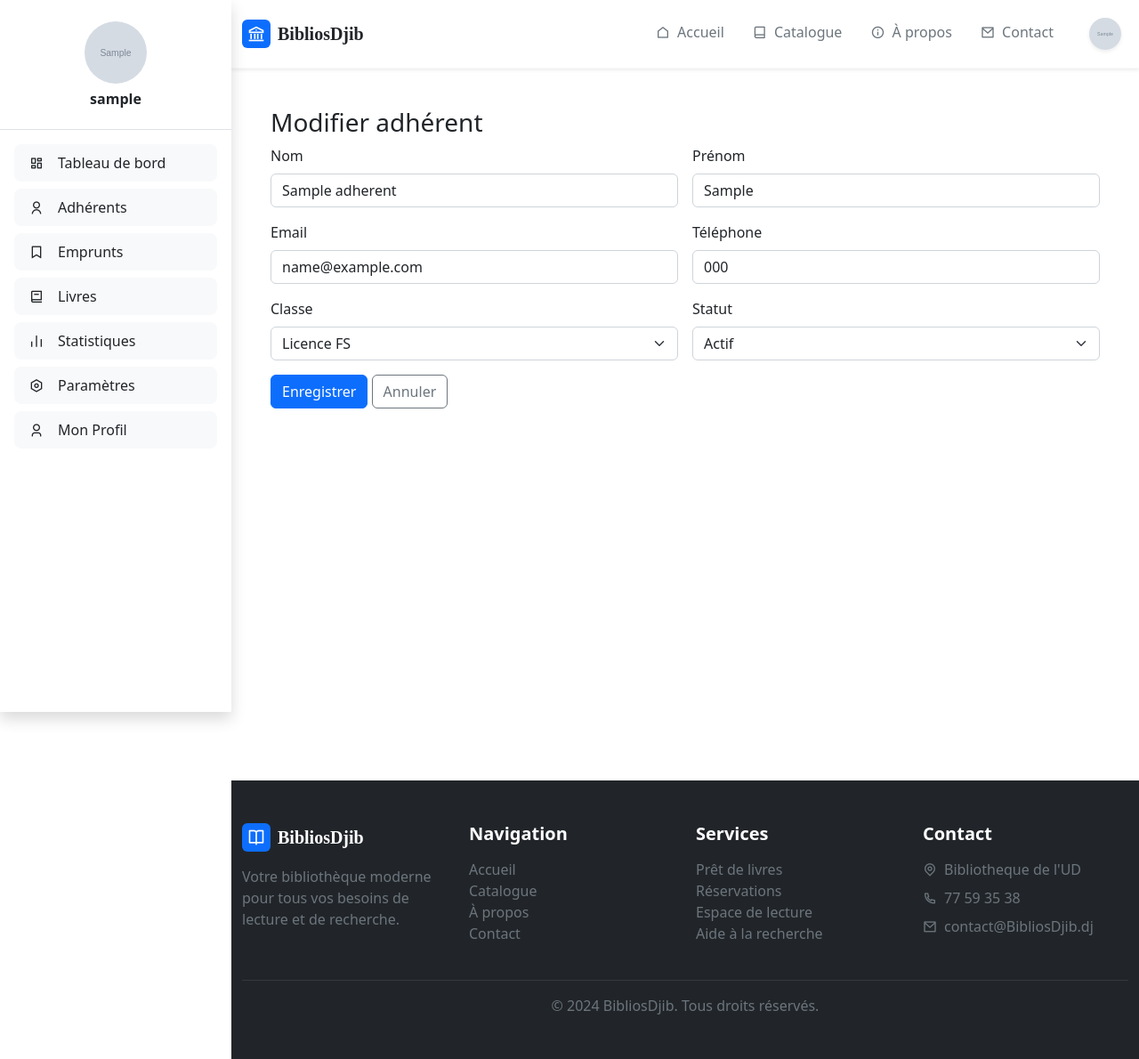
After one commit to karman503/bibliotheque, a Flask app: page /dashboard/adherents/1/edit in a window 1280 px wide. The commit adds this page. Shown: the whole page at 89% size. Run offline with Flask 3, Linux system fonts and the light colour scheme; a user stored in the database is signed in; tables that the repository leaves empty hold one stand-in row (values such as "Sample post"); grey boxes marked "Sample" are stand-in pictures; some libraries are stand-ins or nearby versions.

Commit message:
avec le groupe + statistique

```diff
--- a/main.py
+++ b/main.py
@@ -1,5 +1,7 @@
 from flask import Flask, render_template, request, redirect, url_for, flash, session, current_app
 from flask_sqlalchemy import SQLAlchemy
+from sqlalchemy import text, inspect
+from sqlalchemy.exc import IntegrityError
 from flask_login import LoginManager, UserMixin, login_user, login_required, logout_user, current_user
 from werkzeug.security import generate_password_hash, check_password_hash
 from datetime import datetime, timedelta
@@ -73,6 +75,7 @@ class Adherent(db.Model):
     email = db.Column(db.String(120), unique=True, nullable=False)
     telephone = db.Column(db.String(20))
     classe = db.Column(db.String(50))
+    statut = db.Column(db.String(20), default='Actif')
     date_inscription = db.Column(db.DateTime, default=datetime.utcnow)
     emprunts = db.relationship('Emprunt', backref='adherent', lazy=True)
 
@@ -124,6 +127,17 @@ def setup_admin():
 # Création des tables
 with app.app_context():
     db.create_all()
+    # S'assurer que la colonne 'statut' existe dans la table 'adherent' (utile si la table existait déjà)
+    try:
+        inspector = inspect(db.engine)
+        if 'adherent' in inspector.get_table_names():
+            cols = [c['name'] for c in inspector.get_columns('adherent')]
+            if 'statut' not in cols:
+                db.session.execute('ALTER TABLE adherent ADD COLUMN statut VARCHAR(20) DEFAULT "Actif"')
+                db.session.commit()
+    except Exception:
+        # Ne pas bloquer l'application si l'ajout échoue (migration manuelle préférable en prod)
+        current_app.logger.exception('Impossible de vérifier/ajouter la colonne statut sur adherent')
 
 @app.route("/")
 def index():
@@ -379,19 +393,180 @@ def dashboard():
 @login_required
 def adherents():
     if request.method == 'POST':
+        # Logging pour debug: afficher les données reçues
+        try:
+            form_data = {k: (v.strip() if isinstance(v, str) else v) for k, v in request.form.items()}
+        except Exception:
+            form_data = dict(request.form)
+        current_app.logger.info(f"Ajout adhérent - données reçues: {form_data}")
+
+        # Normaliser et récupérer les champs (trim pour éviter les espaces inutiles)
+        nom = (request.form.get('nom') or '').strip()
+        prenom = (request.form.get('prenom') or '').strip()
+        email = (request.form.get('email') or '').strip()
+        telephone = (request.form.get('telephone') or '').strip()
+        classe = (request.form.get('classe') or '').strip() or None
+        statut = (request.form.get('statut') or 'Actif').strip()
+
+        if not nom or not prenom or not email:
+            flash('Veuillez remplir au moins le nom, le prénom et l\'email', 'danger')
+            return redirect(url_for('adherents'))
+
         nouveau_adherent = Adherent(
-            nom=request.form['nom'],
-            prenom=request.form['prenom'],
-            email=request.form['email'],
-            telephone=request.form['telephone'],
-            classe=request.form.get('classe')
+            nom=nom,
+            prenom=prenom,
+            email=email,
+            telephone=telephone,
+            classe=classe,
+            statut=statut
         )
         db.session.add(nouveau_adherent)
-        db.session.commit()
+        try:
+            db.session.commit()
+
+            # Si l'admin a demandé la création d'un compte utilisateur lié
+            if request.form.get('create_user'):
+                username = (request.form.get('username') or '').strip()
+                password = request.form.get('password') or ''
+                confirm_password = request.form.get('confirm_password') or ''
+
+                # Si le nom d'utilisateur n'est pas fourni, générer à partir de l'email
+                if not username:
+                    # utiliser la partie locale de l'email comme fallback
+                    username = (nouveau_adherent.email.split('@')[0] if nouveau_adherent.email else f'user{nouveau_adherent.id}').strip()
+
+                # Validation minimale
+                if password and password != confirm_password:
+                    # supprimer l'adherent créé pour éviter entrées orphelines
+                    db.session.delete(nouveau_adherent)
+                    db.session.commit()
+                    flash('Les mots de passe ne correspondent pas. Opération annulée.', 'danger')
+                    return redirect(url_for('adherents'))
+
+                # Vérifier unicité username/email
+                existing_user = User.query.filter((User.username == username) | (User.email == nouveau_adherent.email)).first()
+                if existing_user:
+                    # supprimer l'adherent créé pour éviter doublons/confusions
+                    db.session.delete(nouveau_adherent)
+                    db.session.commit()
+                    flash('Un utilisateur avec ce nom d\'utilisateur ou cet email existe déjà. Opération annulée.', 'danger')
+                    return redirect(url_for('adherents'))
+
+                # Créer le User lié
+                try:
+                    user = User(username=username, email=nouveau_adherent.email, role='user')
+                    user.set_password(password if password else uuid.uuid4().hex)
+                    # Lier l'adhérent au user
+                    user.adherent = nouveau_adherent
+                    db.session.add(user)
+                    db.session.commit()
+                    flash('Adhérent et compte utilisateur créés avec succès', 'success')
+                except IntegrityError:
+                    db.session.rollback()
+                    # Rollback de l'adherent si besoin
+                    try:
+                        db.session.delete(nouveau_adherent)
+                        db.session.commit()
+                    except Exception:
+                        db.session.rollback()
+                    flash('Erreur : impossible de créer le compte utilisateur (doublon).', 'danger')
+                    return redirect(url_for('adherents'))
+                except Exception:
+                    db.session.rollback()
+                    current_app.logger.exception('Erreur lors de la création du compte utilisateur')
+                    flash('Erreur lors de la création du compte utilisateur.', 'danger')
+                    return redirect(url_for('adherents'))
+
+            # Rediriger vers la page d'édition pour compléter les informations si souhaité
+            flash('Adhérent ajouté avec succès', 'success')
+            return redirect(url_for('edit_adherent', adherent_id=nouveau_adherent.id))
+        except IntegrityError as ie:
+            db.session.rollback()
+            # Probablement email dupliqué ou contrainte unique
+            current_app.logger.exception('IntegrityError lors de l\'ajout d\'un adhérent')
+            flash('Erreur : l\'email est déjà utilisé ou données invalides.', 'danger')
+            return redirect(url_for('adherents'))
+        except Exception:
+            db.session.rollback()
+            current_app.logger.exception('Erreur inattendue lors de l\'ajout d\'un adhérent')
+            flash('Une erreur est survenue lors de l\'ajout de l\'adhérent.', 'danger')
+            return redirect(url_for('adherents'))
+
+    # Filtres GET
+    recherche = request.args.get('recherche', '').strip()
+    classe = request.args.get('classe', 'Toutes')
+    statut = request.args.get('statut', 'Tous')
+    emprunteurs_only = request.args.get('emprunteurs', '0') == '1'
+
+    query = Adherent.query
+
+    if recherche:
+        pattern = f"%{recherche}%"
+        query = query.filter(
+            db.or_(
+                Adherent.nom.ilike(pattern),
+                Adherent.prenom.ilike(pattern),
+                Adherent.email.ilike(pattern),
+                Adherent.telephone.ilike(pattern)
+            )
+        )
+
+    if classe and classe not in ('Toutes', 'Toutes les classes'):
+        query = query.filter(Adherent.classe == classe)
+
+    if statut and statut != 'Tous':
+        try:
+            inspector = inspect(db.engine)
+            cols = [c['name'] for c in inspector.get_columns('adherent')]
+            if 'statut' in cols:
+                query = query.filter(text("statut = :statut")).params(statut=statut)
+        except Exception:
+            current_app.logger.exception('Erreur lors du filtrage par statut')
+
+    # Filtrer pour ne garder que les adhérents ayant au moins un emprunt si demandé
+    if emprunteurs_only:
+        query = query.join(Emprunt).group_by(Adherent.id)
+
+    adherents_liste = query.order_by(Adherent.nom.asc()).all()
+    return render_template("adherents.html", title="Adhérents", adherents=adherents_liste,
+                           recherche_term=recherche, classe_selected=classe, statut_selected=statut,
+                           emprunteurs_selected= ('1' if emprunteurs_only else '0'))
+
+
+@app.route('/dashboard/adherents/<int:adherent_id>')
+@login_required
+def view_adherent(adherent_id):
+    a = Adherent.query.get_or_404(adherent_id)
+    return render_template('adherent_view.html', title=f"Adhérent {a.nom}", adherent=a)
+
+
+@app.route('/dashboard/adherents/<int:adherent_id>/edit', methods=['GET', 'POST'])
+@login_required
+def edit_adherent(adherent_id):
+    a = Adherent.query.get_or_404(adherent_id)
+    if request.method == 'POST':
+        a.nom = request.form.get('nom', a.nom)
+        a.prenom = request.form.get('prenom', a.prenom)
+        a.email = request.form.get('email', a.email)
+        a.telephone = request.form.get('telephone', a.telephone)
+        a.classe = request.form.get('classe', a.classe)
+        a.statut = request.form.get('statut', a.statut if hasattr(a, 'statut') else 'Actif')
+        try:
+            db.session.commit()
+            flash('Adhérent mis à jour', 'success')
+        except Exception:
+            db.session.rollback()
+            flash('Erreur lors de la mise à jour', 'danger')
         return redirect(url_for('adherents'))
+    return render_template('adherent_edit.html', title=f"Modifier {a.nom}", adherent=a)
 
-    adherents_liste = Adherent.query.all()
-    return render_template("adherents.html", title="Adhérents", adherents=adherents_liste)
+
+@app.route('/dashboard/adherents/<int:adherent_id>/emprunts')
+@login_required
+def adherent_emprunts(adherent_id):
+    a = Adherent.query.get_or_404(adherent_id)
+    emprunts_liste = Emprunt.query.filter_by(adherent_id=adherent_id).order_by(Emprunt.date_emprunt.desc()).all()
+    return render_template('adherent_emprunts.html', title=f"Emprunts {a.nom}", adherent=a, emprunts=emprunts_liste)
 
 @app.route("/dashboard/emprunts", methods=['GET', 'POST'])
 @login_required
--- /dev/null
+++ b/templates/adherent_edit.html
@@ -0,0 +1,47 @@
+{% extends "base.html" %}
+{% block content %}
+<div class="container p-4">
+  <h3>Modifier adhérent</h3>
+  <form method="POST" action="{{ url_for('edit_adherent', adherent_id=adherent.id) }}">
+    <div class="row g-3">
+      <div class="col-md-6">
+        <label class="form-label">Nom</label>
+        <input type="text" name="nom" class="form-control" value="{{ adherent.nom }}" required>
+      </div>
+      <div class="col-md-6">
+        <label class="form-label">Prénom</label>
+        <input type="text" name="prenom" class="form-control" value="{{ adherent.prenom }}" required>
+      </div>
+      <div class="col-md-6">
+        <label class="form-label">Email</label>
+        <input type="email" name="email" class="form-control" value="{{ adherent.email }}" required>
+      </div>
+      <div class="col-md-6">
+        <label class="form-label">Téléphone</label>
+        <input type="text" name="telephone" class="form-control" value="{{ adherent.telephone or '' }}">
+      </div>
+      <div class="col-md-6">
+        <label class="form-label">Classe</label>
+        <select name="classe" class="form-select">
+          <option {% if adherent.classe == 'Licence FS' %}selected{% endif %}>Licence FS</option>
+          <option {% if adherent.classe == 'Licence FLLSH' %}selected{% endif %}>Licence FLLSH</option>
+          <option {% if adherent.classe == 'Licence EG' %}selected{% endif %}>Licence EG</option>
+          <option {% if adherent.classe == 'Licence FDEG' %}selected{% endif %}>Licence FDEG</option>
+        </select>
+      </div>
+      <div class="col-md-6">
+        <label class="form-label">Statut</label>
+        <select name="statut" class="form-select">
+          <option value="Actif" {% if adherent.statut == 'Actif' %}selected{% endif %}>Actif</option>
+          <option value="Suspendu" {% if adherent.statut == 'Suspendu' %}selected{% endif %}>Suspendu</option>
+          <option value="Inactif" {% if adherent.statut == 'Inactif' %}selected{% endif %}>Inactif</option>
+        </select>
+      </div>
+    </div>
+    <div class="mt-3">
+      <button class="btn btn-primary" type="submit">Enregistrer</button>
+      <a class="btn btn-outline-secondary" href="{{ url_for('adherents') }}">Annuler</a>
+    </div>
+  </form>
+</div>
+{% endblock %}
```
Also changed, not shown: templates/adherent_emprunts.html (added, +29 -0 lines), templates/adherent_view.html (added, +17 -0 lines), templates/adherents.html (+83 -24 lines), 1 other file.
